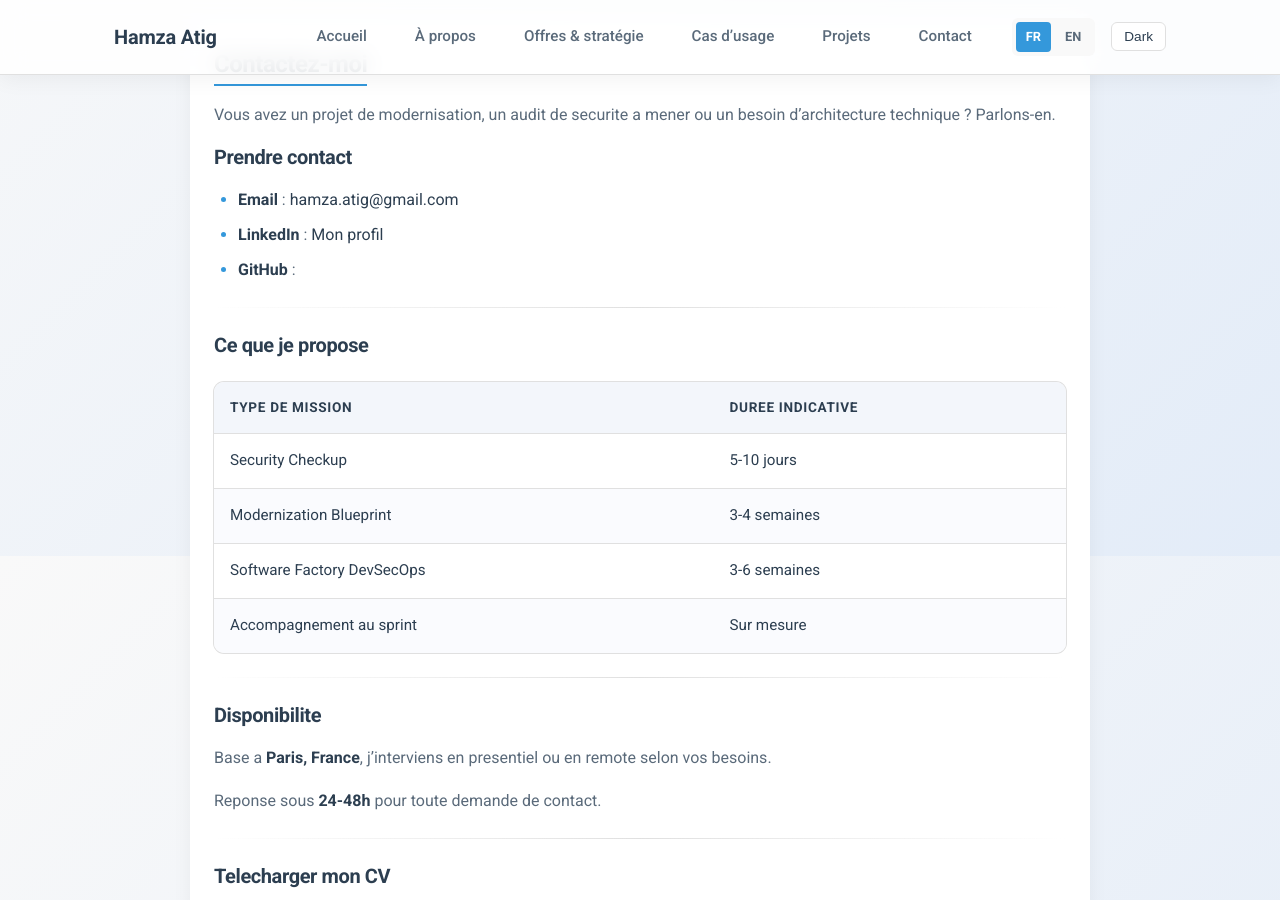
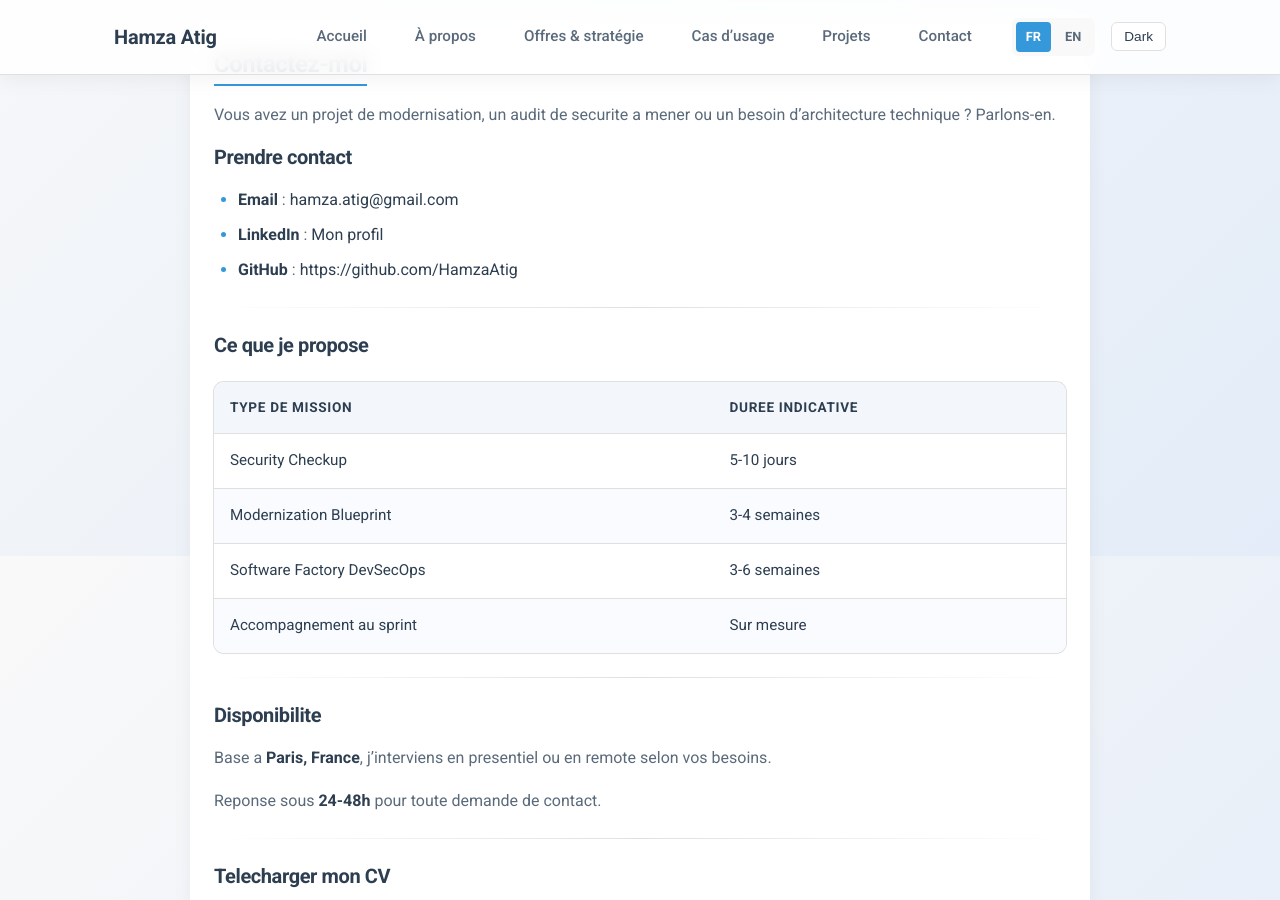
Before and after one commit to HamzaAtig/atig-hamza-portfolio-, a Jekyll site: the page built from contact.md, in a window 1280 px wide and 900 px high, scrolled down 344 px. Built offline with Jekyll 4.4.1, drawn with Linux system fonts in a browser that asks for light colours.

Commit message:
Add GitHub contact link and bust CSS cache

```diff
--- a/_config.yml
+++ b/_config.yml
@@ -27,7 +27,7 @@
 # ------------------------------------------------------------------------------
 social:
   linkedin: "https://www.linkedin.com/in/hamzaatig-88760559/"
-  github: ""  # https://github.com/username
+  github: "https://github.com/HamzaAtig"
   twitter: ""  # https://twitter.com/username
   website: ""  # Autre site web
 
--- a/_layouts/default.html
+++ b/_layouts/default.html
@@ -41,7 +41,7 @@
     <meta name="twitter:card" content="summary_large_image" />
 
     <!-- CSS externe -->
-    <link rel="stylesheet" href="{{ '/assets/css/style.css' | relative_url }}" />
+    <link rel="stylesheet" href="{{ '/assets/css/style.css' | relative_url }}?v={{ site.time | date: '%Y%m%d%H%M%S' }}" />
 
     <!-- Styles additionnels si necessaire -->
     <style>
```
